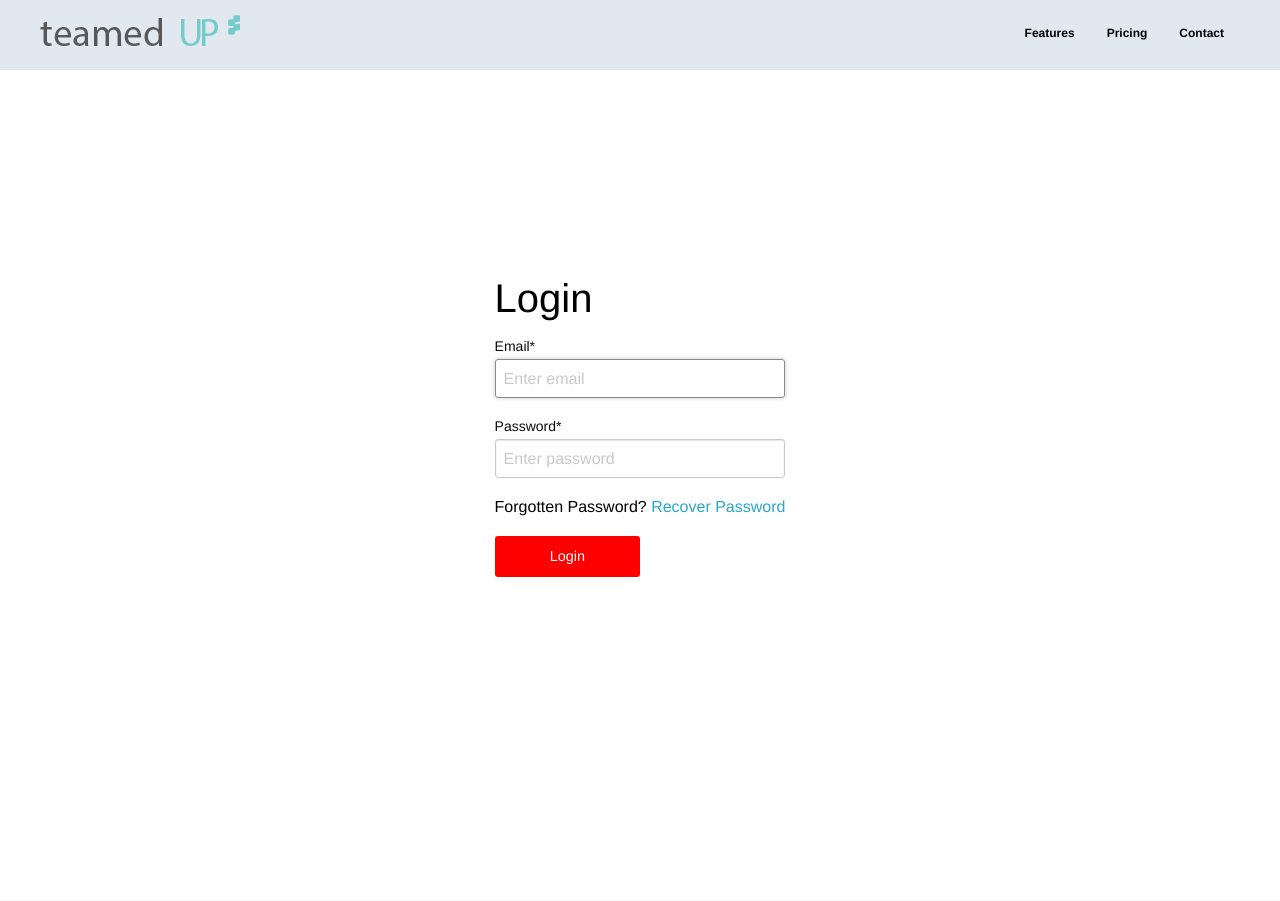
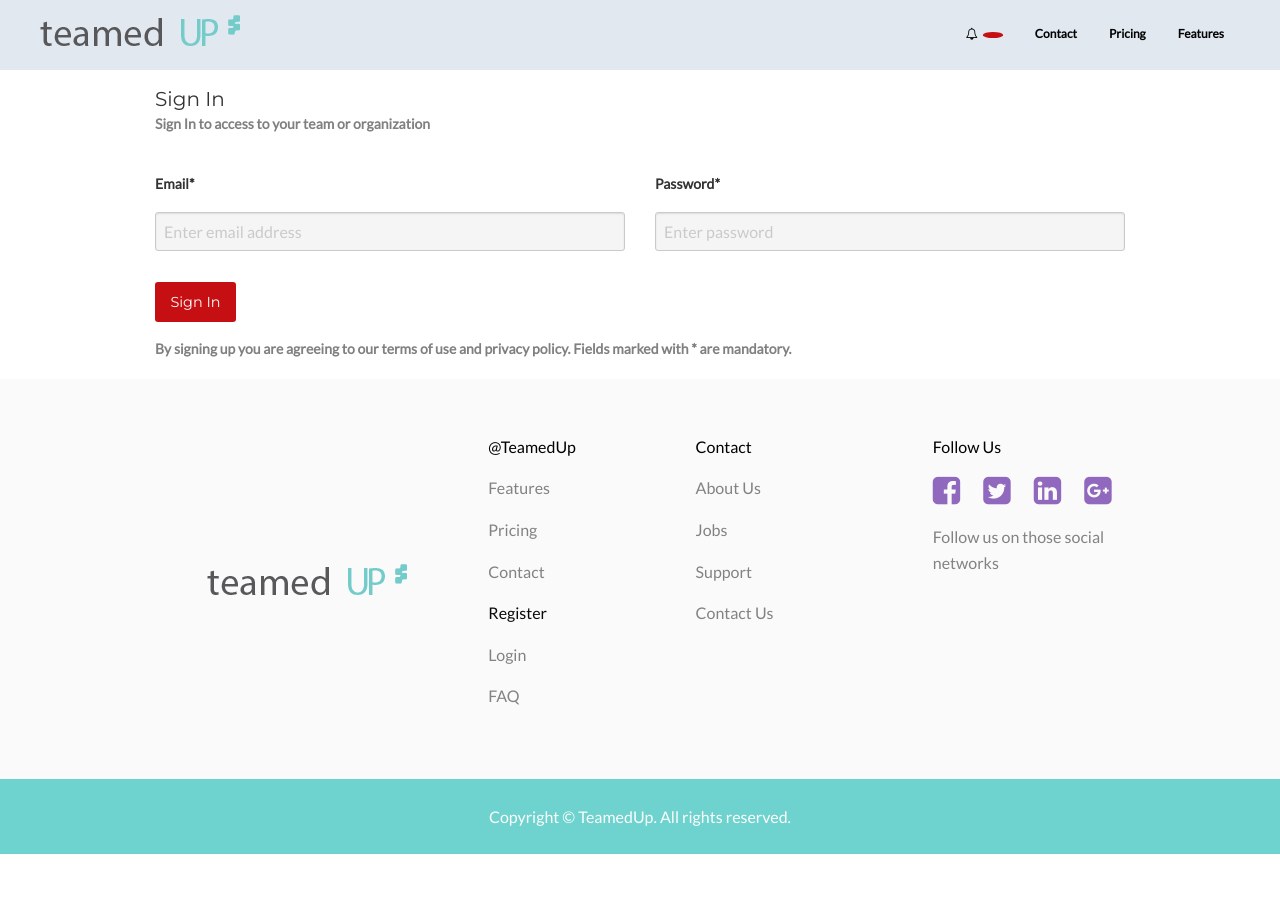
Before and after one commit to heroku/python-getting-started, a Django app: page /app/login/ in a window 1280 px wide. Shown: the top 901 px of the page. After the commit the page ends 854 px from the top, so only its background shows below. Run offline with Django 3.2, Linux system fonts and the light colour scheme; some libraries are stand-ins or nearby versions.

Commit message:
Login page improved greatly
1) Now the template is properly inherited from the main base template
2) Login validation was moved to a newly created form

```diff
--- a/app/forms.py
+++ b/app/forms.py
@@ -17,6 +17,23 @@ class UserForm(forms.ModelForm):
             'last_name': forms.TextInput(attrs={'class': 'form-control'}),
             'email': forms.TextInput(attrs={'class': 'form-control', 'type': 'email'}),
         }
+
+
+class SignInForm(forms.Form):
+    email = forms.EmailField(label='Email', max_length=255,
+                             widget=forms.TextInput(attrs={'placeholder': 'Enter email address'}))
+    password = forms.CharField(label='Password', max_length=255,
+                           widget=forms.PasswordInput(attrs={'placeholder': 'Enter password'}))
+
+    def clean(self):
+        cleaned_data = super(SignInForm, self).clean()
+        try:
+            user = User.objects.get(email=cleaned_data.get('email'))
+        except User.DoesNotExist, User.MultipleObjectsReturned:
+            raise forms.ValidationError('Login failed')
+        if not user.check_password(cleaned_data.get('password')):
+            raise forms.ValidationError('Login failed')
+
 
 
 class OrgSignUpForm(forms.Form):
--- a/app/templates/app/login.html
+++ b/app/templates/app/login.html
@@ -1,131 +1,65 @@
-<!DOCTYPE html>
-<html lang="en">
-<head>
-    <meta charset="utf-8">
-    <meta http-equiv="X-UA-Compatible" content="IE=edge">
-    <meta name="viewport" content="width=device-width, initial-scale=1">
-    <!-- The above 3 meta tags *must* come first in the head; any other head content must come *after* these tags -->
-    <meta name="description" content="">
-    <meta name="author" content="">
-
-    {% load staticfiles %}
-
-    <link rel="icon" href="../../favicon.ico">
-
-    <title>TeamedUp - Compose your new organisation</title>
+{% extends 'base.html' %}
 
 
-    <!-- Latest compiled and minified CSS -->
-    <link rel="stylesheet" href="{% static 'css/foundation.min.css' %}">
-    <link rel="stylesheet" href="{% static 'font-awesome/css/font-awesome.min.css' %}">
 
-    <link href="https://fonts.googleapis.com/css?family=Montserrat" rel="stylesheet">
+{% block content %}
 
-    <!-- Custom styles for this template -->
-    <link href="{% static 'css/signin.css' %}" rel="stylesheet">
-    <script src="{% static 'js/app.js' %}"></script>
-</head>
-
-<body>
-<div class="mastcontent">
-    <div class="masthead">
-        <div class="masthead_dropnav" id="masthead_dropnav">
-            <div style="display: table-cell; vertical-align: middle">
-                <p><a href="#"> Features </a></p>
-                <p><a href="#"> Pricing </a></p>
-                <p><a href="#"> Contact </a></p>
-            </div>
-            <button class="masthead-dropnav-icon" onclick="pulldownMenu();">
-                <i class="fa fa-times" aria-hidden="true"> </i>
-            </button>
-        </div>
-        <div class="masthead-brand">
-            <img class="masthead-blacklogo" src="{% static 'logo1.png' %}">
-        </div>
-        <button class="masthead-menu" onclick="pulldownMenu()">
-            <img src="{% static 'menu-icon.png' %}">
-        </button>
-        <ul class="masthead-nav">
-            <li><a href="#">Contact</a></li>
-            <li><a href="#">Pricing</a></li>
-            <li><a href="#">Features</a></li>
-        </ul>
-    </div>
-    <div class="mast-signin row align-middle">
-        <form class="form-signin" style="text-align: left; margin: 0 auto;" method="POST" action="/app/login_user/">
+    <div class="container">
+        <form method="POST" class="teamedup-form sign-up-form" action="{{ request.path }}">
             {% csrf_token %}
             <div class="row">
                 <div class="columns">
-                    <h2 class="form-signin-heading">Login</h2>
-                    <label for="email">Email*</label>
-                    <input style="width:100%" type="email" name="email" id="email" class="form-control"
-                           placeholder="Enter email" required autofocus>
+                    <h5 class="title">Sign In</h5>
+                    <p class="description">Sign In to access to your team or organization</p>
+                </div>
+            </div>
+            <div class="row">
+                <div class="columns" style="color:red;">
+                    {{ form.non_field_errors }}
+                </div>
+            </div>
+            <div class="row">
+                <div class="large-6 medium-12 small-12 columns">
+                    <label>
+                        Email*
+                        {{ form.email }}
+                    </label>
+                </div>
+                <div class="large-6 medium-12 small-12 columns">
+                    <label>
+                        Password*
+                        {{ form.password }}
+                    </label>
                 </div>
             </div>
             <div class="row">
                 <div class="columns">
-                    <label for="password">Password*</label>
-                    <input type="password" id="password" name="password" class="form-control"
-                           placeholder="Enter password" required>
+                    <input type="submit" class="button alert hide-for-small-only" value="Sign In" />
+                    <input type="submit" class="button alert expanded show-for-small-only" value="Sign In" />
+                    <i class="fa fa-spinner fa-spin" style="display: none;" aria-hidden="true"></i>
                 </div>
             </div>
             <div class="row">
-                <div class="columns">
-                    <p>Forgotten Password? <a> Recover Password </a></p>
-                    <button id="mast-signin-btn" class="button" type="submit" value="login">Login</button>
+                <div class="columns description">
+                    By signing up you are agreeing to our terms of use and privacy policy. Fields marked with * are mandatory.
                 </div>
             </div>
         </form>
-    </div> <!-- /container -->
-</div>
-
-<div class="mastfoot">
-    <div class="mast-mainfoot">
-        <div class="row align-middle mast-mainfoot-row">
-            <div class="small-12 large-4 columns mast-mainfoot-logo">
-                <img src="{% static 'logo1.png' %}">
-            </div>
-            <div class="small-12 large-8 columns">
-                <div class="row align-top">
-                    <div class="small-6 large-4 columns mast-mainfoot-col1" style="text-align:left">
-                        <p style="color: black;">@TeamedUp</p>
-                        <p>Features</p>
-                        <p>Pricing</p>
-                        <p>Contact</p>
-                        <p><a href="{% url 'signup' %}">Register</a></p>
-                        <p>Login</p>
-                        <p>FAQ</p>
-                    </div>
-                    <div class="small-6 large-4 mast-mainfoot-col2" style="text-align:left">
-                        <p style="color: black;">Contact</p>
-                        <p>About Us</p>
-                        <p>Jobs</p>
-                        <p>Support</p>
-                        <p>Contact Us</p>
-                    </div>
-                    <div class="small-12 large-4 columns mast-mainfoot-sociallinks">
-                        <p style="color: black;">Follow Us</p>
-                        <p>
-                        <div style="color: rgb(144 , 104 , 190)">
-                            <i class="fa fa-facebook-square fa-2x" style="margin-right:20px;" aria-hidden="true"> </i>
-                            <i class="fa fa-twitter-square fa-2x" style="margin-right:20px;" aria-hidden="true"> </i>
-                            <i class="fa fa-linkedin-square fa-2x" style="margin-right:20px;" aria-hidden="true"> </i>
-                            <i class="fa fa-google-plus-square fa-2x" aria-hidden="true"> </i>
-                        </div>
-                        </p>
-                        <p>Follow us on those social networks</p>
-                    </div>
-                </div>
-            </div>
-        </div>
     </div>
-    <div class="mast-copyright">
-        Copyright &copy; TeamedUp. All rights reserved.
-    </div>
-</div>
 
 
-<script src="{% static 'js/foundation.min.js' %}"></script>
-<script src="https://ajax.googleapis.com/ajax/libs/jquery/1.11.3/jquery.min.js"></script>
-</body>
-</html>
+
+{% endblock %}
+
+
+{% block extra_footer %}
+    <script type="text/javascript">
+        (function($){
+            $('.sign-up-form').submit(function(){
+                $(this).find('input[type="submit"]').hide();
+                $(this).find('.fa-spinner').show();
+                return true;
+            });
+        })(jQuery);
+    </script>
+{% endblock %}
--- a/app/templates/app/signup.html
+++ b/app/templates/app/signup.html
@@ -5,7 +5,7 @@
 {% block content %}
 
     <div class="container">
-        <form enctype="multipart/form-data" method="POST" class="teamedup-form sign-up-form">
+        <form method="POST" class="teamedup-form sign-up-form">
             {% csrf_token %}
             <div class="row">
                 <div class="columns">
--- a/app/views.py
+++ b/app/views.py
@@ -14,7 +14,7 @@ from .models import Alert
 
 from app.models import Organization, OrganizationMember, Token, Profile, OrganizationInvitation
 from teams.models import Team
-from app.forms import OrgSignUpForm, SettingsForm, UserSignUpForm
+from app.forms import OrgSignUpForm, SettingsForm, UserSignUpForm, SignInForm
 from teamedup import settings
 
 
@@ -52,13 +52,19 @@ def login_user(request):
 
 
 def login_view(request):
-    try:
-        next = request.GET['next']
-        context = {'next': next}
-    except:
-        context = {}
-
-    return render(request, 'app/login.html', context)
+    next = request.GET.get('next')
+    form = SignInForm()
+    if request.method == 'POST':
+        form = SignInForm(request.POST)
+        if form.is_valid():
+            email = form.cleaned_data.get('email')
+            password = form.cleaned_data.get('password')
+            user = authenticate(username=email, password=password)
+            if user is not None:
+                login(request, user)
+                messages.add_message(request, messages.SUCCESS, _('Your have signed in successfully'))
+                return redirect('/app/')
+    return render(request, 'app/login.html', locals())
 
 
 @login_required
```
